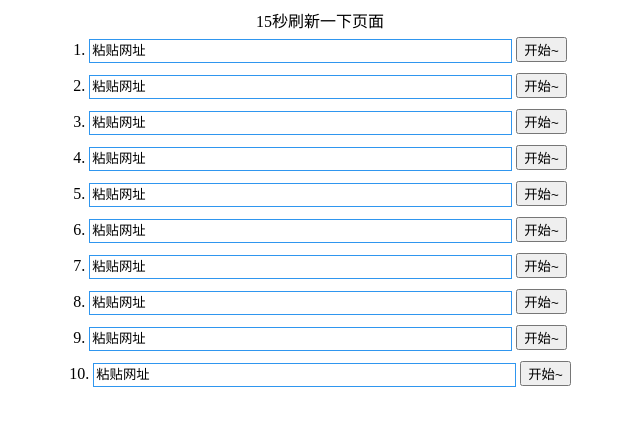
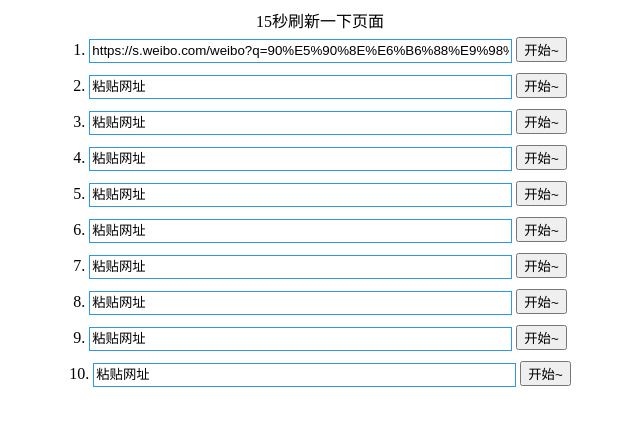
Before and after one commit to sujinran/xiareshou1, a plain HTML site: page index.html in a window 1280 px wide. Shown: the whole page, without its empty margins (320-960 px from the left). Drawn offline with nearby package versions, Linux system fonts and the light colour scheme.

Commit message:
Update index.html

```diff
--- a/index.html
+++ b/index.html
@@ -17,7 +17,7 @@
 </head>
 <body>
 <div class="head">15秒刷新一下页面
-<div class="row">1. <input type="text" id="url1" size="50" value="粘贴网址"> <button type="button" class="btn" data-no="1" data-stat="0">开始~</button></div>
+<div class="row">1. <input type="text" id="url1" size="50" value="https://s.weibo.com/weibo?q=90%E5%90%8E%E6%B6%88%E9%98%B2%E5%91%9812%E5%A4%A9%E8%BD%AC%E8%BF%90360%E5%90%A8%E5%8C%BB%E7%96%97%E5%BA%9F%E6%B0%B4&Refer=top"> <button type="button" class="btn" data-no="1" data-stat="0">开始~</button></div>
 <div class="row">2. <input type="text" id="url2" size="50" value="粘贴网址"> <button type="button" class="btn" data-no="2" data-stat="0">开始~</button></div>
 <div class="row">3. <input type="text" id="url3" size="50" value="粘贴网址"> <button type="button" class="btn" data-no="3" data-stat="0">开始~</button></div>
 <div class="row">4. <input type="text" id="url4" size="50" value="粘贴网址"> <button type="button" class="btn" data-no="4" data-stat="0">开始~</button></div>
```
